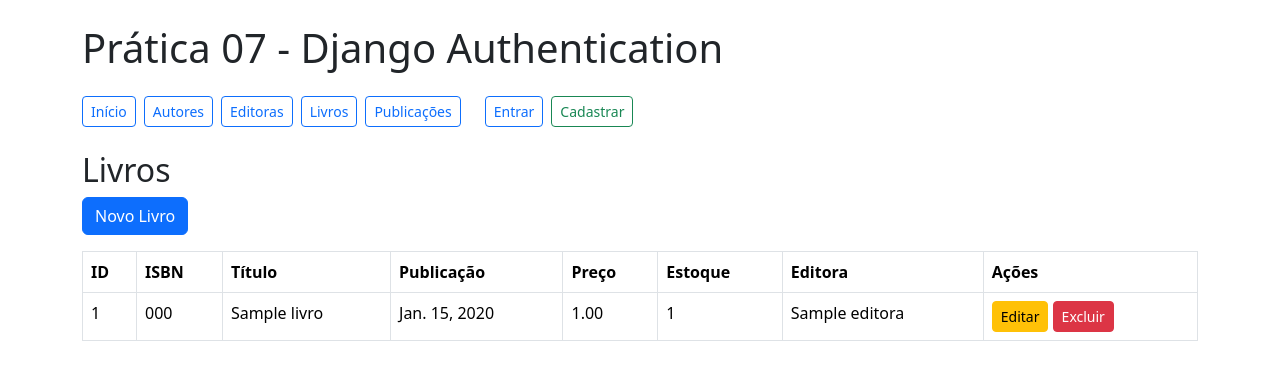
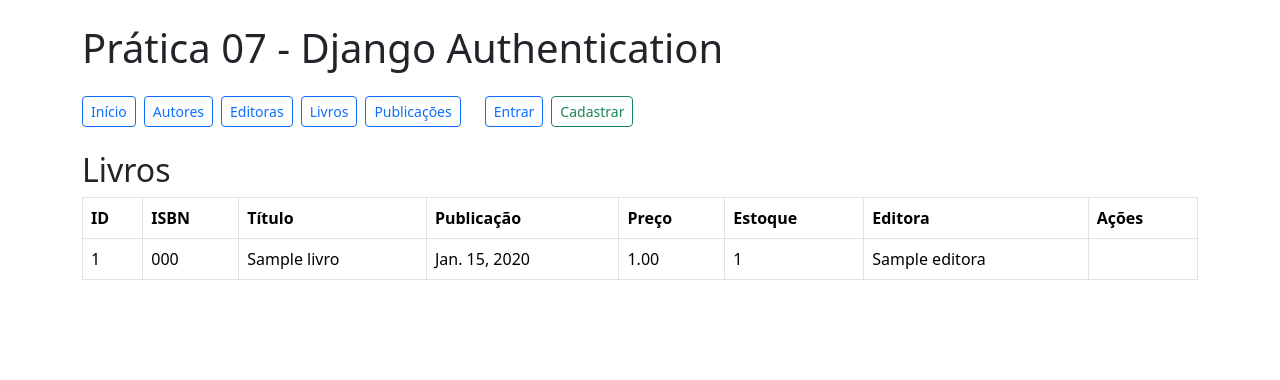
Before and after one commit to MaiconFelipedev/Rapid_Application_Development, a Django app: page /edu/livros/ in a window 1280 px wide. Shown: the top 380 px of the page. Run offline with Django 5.2, Linux system fonts and the light colour scheme; tables that the repository leaves empty hold one stand-in row (values such as "Sample post").

Commit message:
Prática 08 - Django Autorização

```diff
--- a/edu/templates/edu/livro_list.html
+++ b/edu/templates/edu/livro_list.html
@@ -2,7 +2,12 @@
 
 {% block content %}
 <h2>Livros</h2>
-<a href="{% url 'livro_create' %}" class="btn btn-primary mb-3">Novo Livro</a>
+
+{% if perms.edu.add_livro %}
+<a href="{% url 'livro_create' %}" class="btn btn-primary mb-3">
+    Novo Livro
+</a>
+{% endif %}
 
 <table class="table table-bordered">
     <tr>
@@ -26,8 +31,18 @@
         <td>{{ livro.estoque }}</td>
         <td>{{ livro.editora.nome }}</td>
         <td>
-            <a href="{% url 'livro_update' livro.id %}" class="btn btn-warning btn-sm">Editar</a>
-            <a href="{% url 'livro_delete' livro.id %}" class="btn btn-danger btn-sm">Excluir</a>
+            {% if perms.edu.change_livro %}
+            <a href="{% url 'livro_update' livro.id %}" class="btn btn-warning btn-sm">
+                Editar
+            </a>
+            {% endif %}
+
+            {% if perms.edu.delete_livro %}
+            <a href="{% url 'livro_delete' livro.id %}" class="btn btn-danger btn-sm">
+                Excluir
+            </a>
+            {% endif %}
+
         </td>
     </tr>
     {% empty %}
--- a/edu/views.py
+++ b/edu/views.py
@@ -4,6 +4,7 @@ from .models import Autor, Editora, Livro, Publica
 from .forms import AutorForm, EditoraForm, LivroForm, PublicaForm
 from django.contrib.auth import login, logout
 from django.contrib.auth.decorators import login_required
+from django.contrib.auth.decorators import permission_required
 from django.http import HttpResponseNotAllowed
 from django.utils.http import url_has_allowed_host_and_scheme
 from django.shortcuts import render, redirect
@@ -131,7 +132,6 @@ def editora_delete(request, id):
 #    livros = Livro.objects.all()
 #    return render(request, 'edu/livro_list.html', {'livros': livros})
 
-
 def livro_list(request):
     livros_list = Livro.objects.all().order_by('id')
     page = request.GET.get('page', 1)
@@ -147,7 +147,7 @@ def livro_list(request):
 
     return render(request, 'edu/livro_list.html', {'livros': livros})
 
-@login_required
+@permission_required('edu.add_livro', raise_exception=True)
 def livro_create(request):
     if request.method == 'POST':
         form = LivroForm(request.POST)
@@ -158,7 +158,7 @@ def livro_create(request):
         form = LivroForm()
     return render(request, 'edu/form.html', {'form': form, 'titulo': 'Cadastrar Livro'})
 
-@login_required
+@permission_required('edu.change_livro', raise_exception=True)
 def livro_update(request, id):
     livro = get_object_or_404(Livro, id=id)
     if request.method == 'POST':
@@ -170,7 +170,7 @@ def livro_update(request, id):
         form = LivroForm(instance=livro)
     return render(request, 'edu/form.html', {'form': form, 'titulo': 'Editar Livro'})
 
-@login_required
+@permission_required('edu.delete_livro', raise_exception=True)
 def livro_delete(request, id):
     livro = get_object_or_404(Livro, id=id)
     if request.method == 'POST':
```
